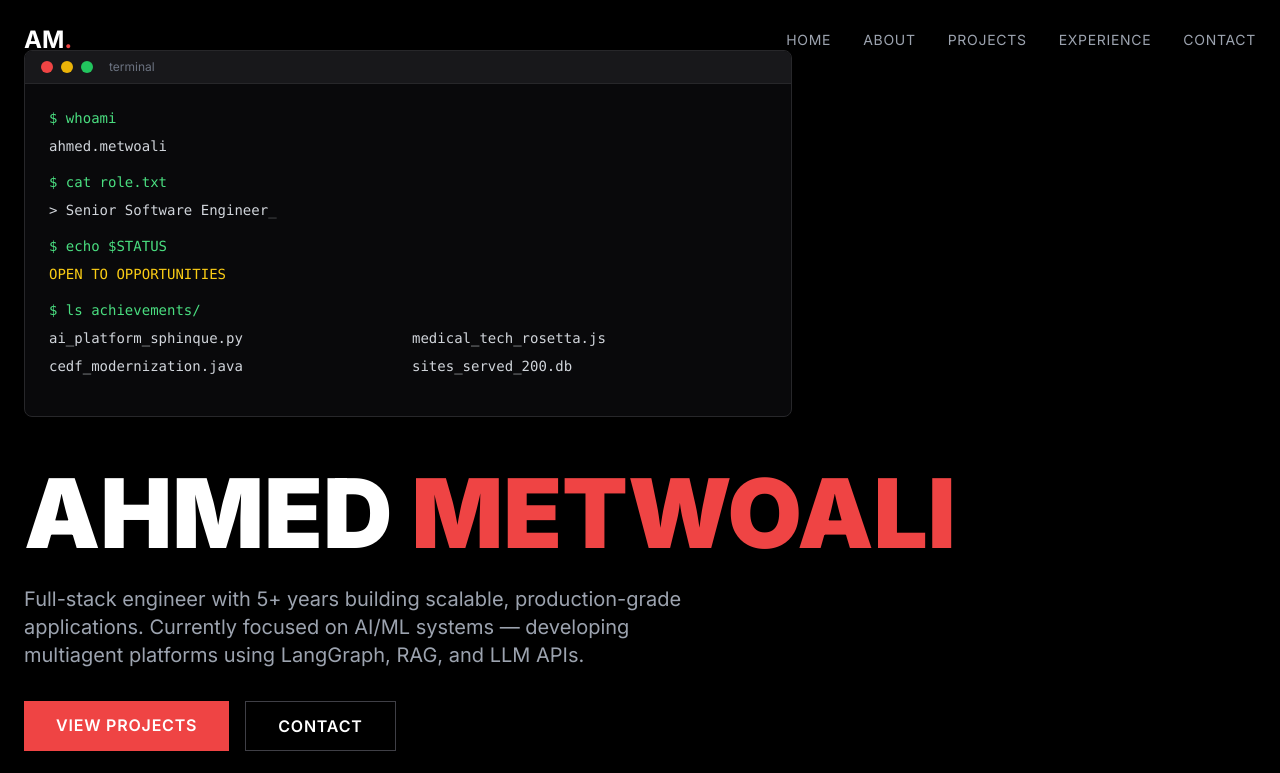
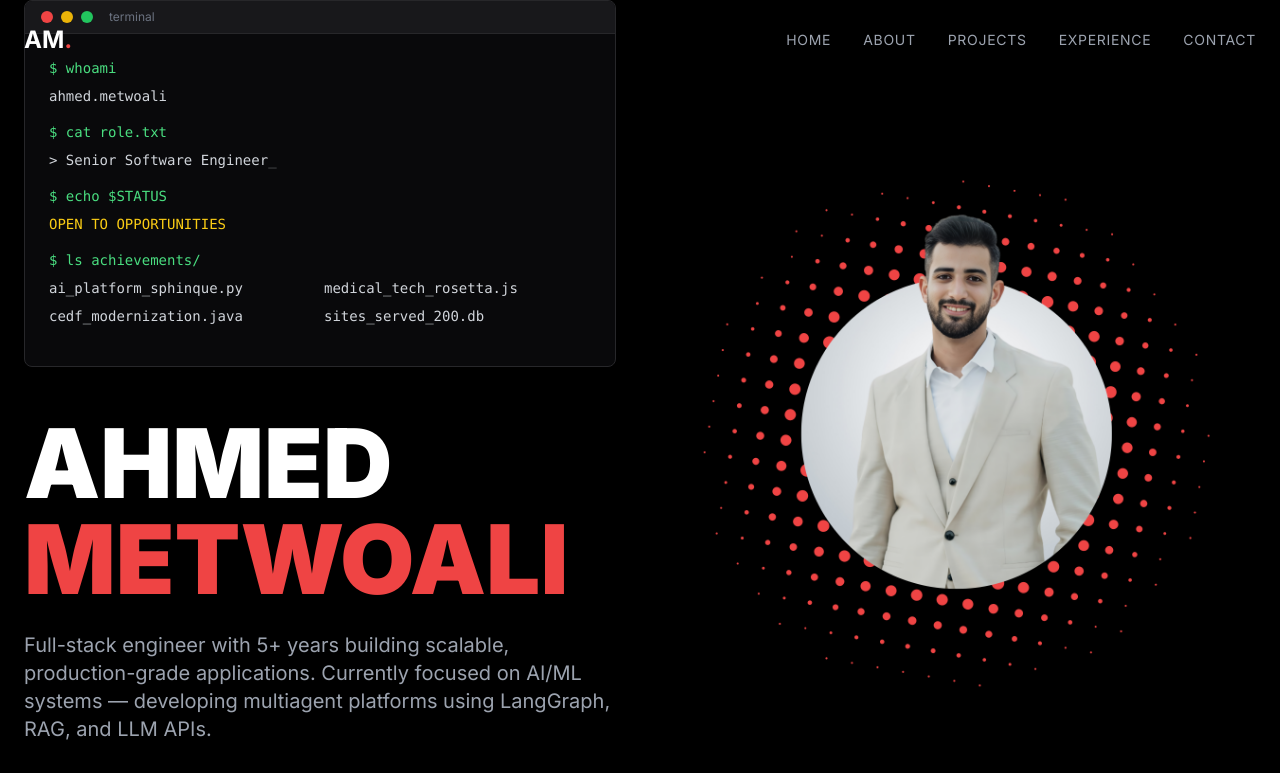
Before and after one commit to Ahmedmetwoali/portfolio, a Next.js app: page / in a window 1280 px wide. Shown: the top 773 px of the page. Built offline with nearby package versions, Linux system fonts and the light colour scheme.

Commit message:
adding my pic

```diff
--- a/src/app/components/sections/Hero.tsx
+++ b/src/app/components/sections/Hero.tsx
@@ -4,6 +4,7 @@
 
 import { motion } from 'framer-motion'
 import Link from 'next/link'
+import Image from 'next/image'
 import { useState, useEffect } from 'react'
 
 const Hero = () => {
@@ -26,6 +27,9 @@ const Hero = () => {
   return (
     <section id="home" className="min-h-screen flex items-center justify-center px-4 sm:px-6 overflow-x-hidden">
       <div className="max-w-7xl w-full mx-auto">
+        <div className="grid lg:grid-cols-2 gap-8 lg:gap-12 items-center">
+          {/* Left side - Terminal and Text */}
+          <div>
             <motion.div
               initial={{ opacity: 0, y: 20 }}
               animate={{ opacity: 1, y: 0 }}
@@ -92,6 +96,25 @@ const Hero = () => {
               </div>
             </motion.div>
           </div>
+
+          {/* Right side - Canva design */}
+          <motion.div
+            initial={{ opacity: 0, scale: 0.8 }}
+            animate={{ opacity: 1, scale: 1 }}
+            transition={{ duration: 0.7, delay: 0.3 }}
+            className="flex items-center justify-center order-first lg:order-last"
+          >
+            <Image
+              src="/ahmed-hero.png"
+              alt="Ahmed Metwoali"
+              width={700}
+              height={600}
+              className="object-contain"
+              priority
+            />
+          </motion.div>
+        </div>
+      </div>
     </section>
   )
 }
```
Also changed, not shown: public/ahmed-hero.png (added). Lines whose indentation alone changed are shown as unchanged.
